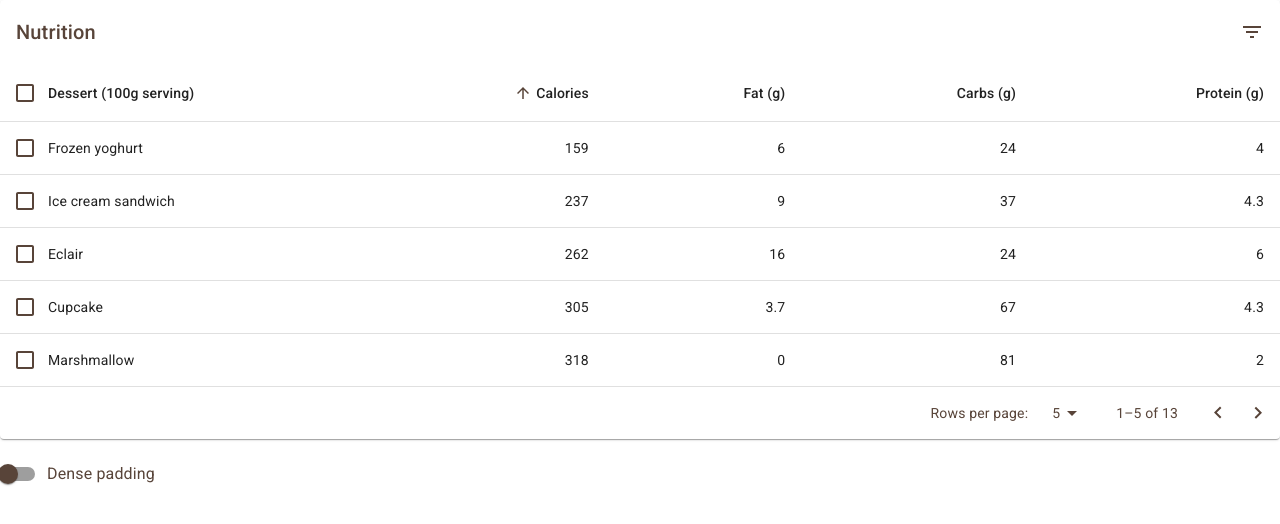
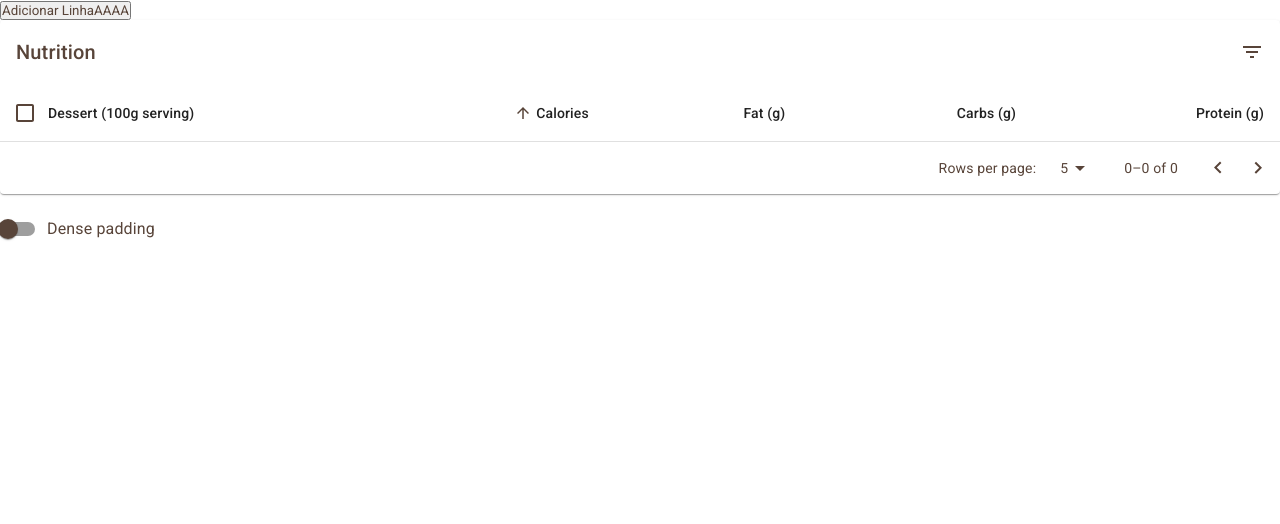
Before and after one commit to RodrigoPereir4/KRSmartReq-FullStack, a Next.js app in the folder frontend/: page /requisicao in a window 1280 px wide. Shown: the top 524 px of the page. Built offline with nearby package versions, Linux system fonts and the light colour scheme.

Commit message:
[ADD] Botão para adicionar Linha na Tabela.

```diff
--- a/frontend/app/requisicao/page.js
+++ b/frontend/app/requisicao/page.js
@@ -2,10 +2,10 @@
 
 import styled from "styled-components"
 
-import { Button } from "@mui/material";
 import EnhancedTable from "@/components/MUI/Tabela";
+import { useState } from "react";
 
-const headCells = [
+const tableHeader = [
     {
       id: 'name',
       numeric: false,
@@ -36,10 +36,25 @@ const headCells = [
       disablePadding: false,
       label: 'Protein (g)',
     },
-  ];
+];
+
+
+function createData(id, name, calories, fat, carbs, protein) {
+    return { id, name, calories, fat, carbs, protein };
+}
 
 export default function Requisicao(){
+    const [rows, setRows] = useState([]);
+
+    const handleAddRow = () => {
+        const newRow = createData(rows.length + 1, 'Cupcake', 305, 3.7, 67, 4.3);
+        setRows((prevRows) => [...prevRows, newRow]);
+    };
+
     return(
-        <EnhancedTable tableHeader={headCells}/>
+        <>
+            <button onClick={handleAddRow}>Adicionar LinhaAAAA</button>
+            <EnhancedTable tableHeader={tableHeader} rows={rows} />
+        </>
     );
 }
--- a/frontend/components/MUI/Tabela.js
+++ b/frontend/components/MUI/Tabela.js
@@ -33,7 +33,7 @@ function createData(id, name, calories, fat, carbs, protein) {
   };
 }
 
-const rows = [
+/*const rows2 = [
   createData(1, 'Cupcake', 305, 3.7, 67, 4.3),
   createData(2, 'Donut', 452, 25.0, 51, 4.9),
   createData(3, 'Eclair', 262, 16.0, 24, 6.0),
@@ -47,7 +47,7 @@ const rows = [
   createData(11, 'Marshmallow', 318, 0, 81, 2.0),
   createData(12, 'Nougat', 360, 19.0, 9, 37.0),
   createData(13, 'Oreo', 437, 18.0, 63, 4.0),
-];
+];*/
 
 function descendingComparator(a, b, orderBy) {
   if (b[orderBy] < a[orderBy]) {
@@ -64,8 +64,6 @@ function getComparator(order, orderBy) {
     ? (a, b) => descendingComparator(a, b, orderBy)
     : (a, b) => -descendingComparator(a, b, orderBy);
 }
-
-
 
 function EnhancedTableHead(props) {
   const { onSelectAllClick, order, orderBy, numSelected, rowCount, onRequestSort } =
@@ -194,7 +192,7 @@ export default function EnhancedTable(props) {
 
   const handleSelectAllClick = (event) => {
     if (event.target.checked) {
-      const newSelected = rows.map((n) => n.id);
+      const newSelected = props.rows.map((n) => n.id);
       setSelected(newSelected);
       return;
     }
@@ -233,16 +231,16 @@ export default function EnhancedTable(props) {
     setDense(event.target.checked);
   };
 
-  // Avoid a layout jump when reaching the last page with empty rows.
+  // Avoid a layout jump when reaching the last page with empty props.rows.
   const emptyRows =
-    page > 0 ? Math.max(0, (1 + page) * rowsPerPage - rows.length) : 0;
+    page > 0 ? Math.max(0, (1 + page) * rowsPerPage - props.rows.length) : 0;
 
   const visibleRows = React.useMemo(
     () =>
-      [...rows]
+      [...props.rows]
         .sort(getComparator(order, orderBy))
         .slice(page * rowsPerPage, page * rowsPerPage + rowsPerPage),
-    [order, orderBy, page, rowsPerPage],
+    [props.rows, order, orderBy, page, rowsPerPage]
   );
 
   return (
@@ -261,7 +259,7 @@ export default function EnhancedTable(props) {
               orderBy={orderBy}
               onSelectAllClick={handleSelectAllClick}
               onRequestSort={handleRequestSort}
-              rowCount={rows.length}
+              rowCount={props.rows.length}
               tableHeader={props.tableHeader}
             />
             <TableBody>
@@ -319,7 +317,7 @@ export default function EnhancedTable(props) {
         <TablePagination
           rowsPerPageOptions={[5, 10, 25]}
           component="div"
-          count={rows.length}
+          count={props.rows.length}
           rowsPerPage={rowsPerPage}
           page={page}
           onPageChange={handleChangePage}
```
